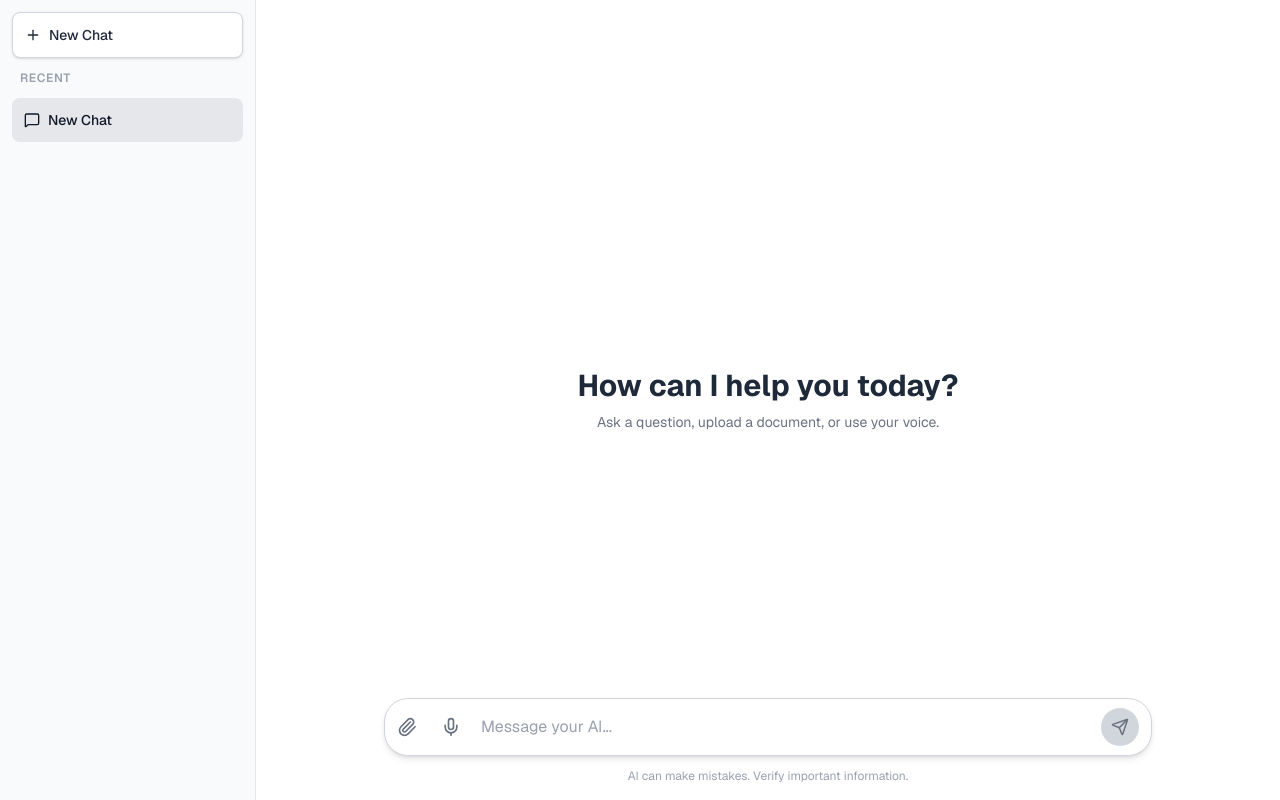
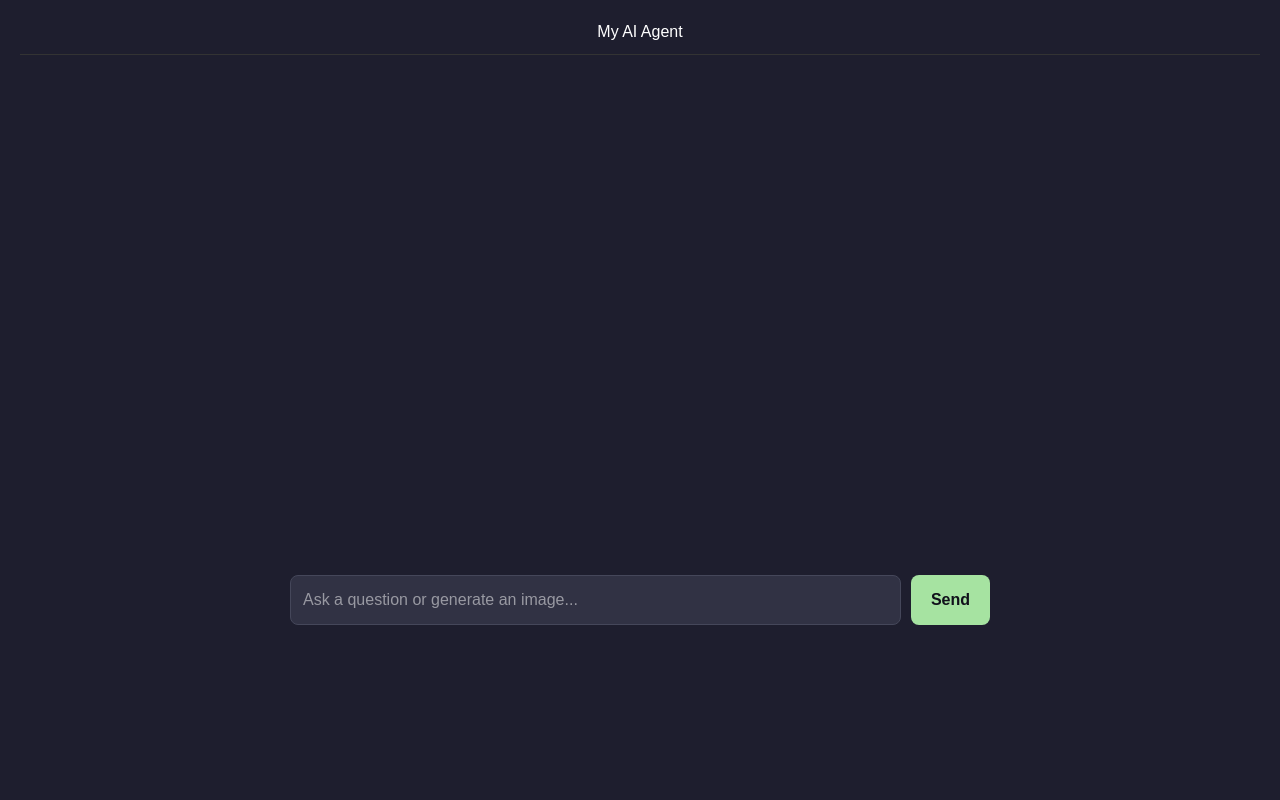
Before and after one commit to Neel2940/my-ai-agent, a Next.js app in the folder frontend/: page / in a window 1280 px wide. Built offline with nearby package versions, Linux system fonts and the light colour scheme.

Commit message:
Updated page.tsx to read streaming response

```diff
--- a/frontend/app/page.tsx
+++ b/frontend/app/page.tsx
@@ -1,237 +1,149 @@
 'use client';
 
-import React, { useState, useRef, useEffect } from 'react';
-import { Send, Plus, MessageSquare, Mic, Paperclip } from 'lucide-react';
+import { useState } from 'react';
 
-type Message = {
+interface Message {
   sender: 'user' | 'ai';
   text: string;
-};
-
-type Session = {
-  id: string;
-  title: string;
-  messages: Message[];
-};
+}
 
 export default function Home() {
   const [input, setInput] = useState('');
-  const [sessions, setSessions] = useState<Session[]>([{ id: '1', title: 'New Chat', messages: [] }]);
-  const [currentSessionId, setCurrentSessionId] = useState('1');
+  const [messages, setMessages] = useState<Message[]>([]);
   const [loading, setLoading] = useState(false);
-  const [isListening, setIsListening] = useState(false);
-
-  const messagesEndRef = useRef<HTMLDivElement>(null);
-  const fileInputRef = useRef<HTMLInputElement>(null);
-
-  const currentSession = sessions.find(s => s.id === currentSessionId) || sessions[0];
-
-  useEffect(() => {
-    messagesEndRef.current?.scrollIntoView({ behavior: 'smooth' });
-  }, [currentSession.messages]);
-
-  const createNewChat = () => {
-    const newSession = { id: Date.now().toString(), title: 'New Chat', messages: [] };
-    setSessions([newSession, ...sessions]);
-    setCurrentSessionId(newSession.id);
-  };
-
-  // --- STEP 1: Microphone Logic ---
-  const toggleListening = () => {
-    // @ts-ignore - Web Speech API
-    const SpeechRecognition = window.SpeechRecognition || window.webkitSpeechRecognition;
-    if (!SpeechRecognition) {
-      alert("Your browser does not support voice input.");
-      return;
-    }
-
-    if (isListening) return; // Prevent multiple instances
-
-    const recognition = new SpeechRecognition();
-    recognition.lang = 'en-US';
-
-    recognition.onstart = () => setIsListening(true);
-
-    recognition.onresult = (event: any) => {
-      const transcript = event.results[0][0].transcript;
-      setInput((prev) => prev + (prev ? " " : "") + transcript);
-    };
-
-    recognition.onend = () => setIsListening(false);
-
-    recognition.start();
-  };
-
-  // --- STEP 2: Document Upload Logic ---
-  const handleFileUpload = (e: React.ChangeEvent<HTMLInputElement>) => {
-    const file = e.target.files?.[0];
-    if (file) {
-      // For now, this just adds the file name to the prompt.
-      // You can connect this to your Python PDF reader endpoint!
-      setInput((prev) => prev + ` [Attached File: ${file.name}] `);
-    }
-  };
 
   const sendMessage = async () => {
     if (!input.trim() || loading) return;
 
-    const userText = input.trim();
+    const userText = input;
     setInput('');
+
+    // 1. Add User Message
+    setMessages((prev) => [...prev, { sender: 'user', text: userText }]);
     setLoading(true);
 
-    const updatedTitle = currentSession.messages.length === 0 ? userText.slice(0, 22) + '...' : currentSession.title;
+    try {
+      // 2. Add empty AI placeholder message
+      setMessages((prev) => [...prev, { sender: 'ai', text: '' }]);
 
-    const newMessages: Message[] = [
-      ...currentSession.messages,
-      { sender: 'user', text: userText },
-      { sender: 'ai', text: '' }
-    ];
-
-    setSessions(prev =>
-      prev.map(s =>
-        s.id === currentSessionId ? { ...s, title: updatedTitle, messages: newMessages } : s
-      )
-    );
-
-    try {
+      // 3. Connect to Render backend
       const res = await fetch('https://my-ai-agent-8ckl.onrender.com/smart_chat', {
         method: 'POST',
         headers: { 'Content-Type': 'application/json' },
         body: JSON.stringify({ message: userText }),
       });
 
-      if (!res.body) throw new Error("No response body");
+      if (!res.ok) {
+        throw new Error(`Server status: ${res.status}`);
+      }
 
+      if (!res.body) throw new Error('No response body from server.');
+
+      // 4. Read streaming chunks
       const reader = res.body.getReader();
       const decoder = new TextDecoder();
-      let aiFullMessage = "";
 
       while (true) {
-        const { value, done } = await reader.read();
+        const { done, value } = await reader.read();
         if (done) break;
 
         const chunk = decoder.decode(value, { stream: true });
-        aiFullMessage += chunk;
 
-        setSessions(prev =>
-          prev.map(s => {
-            if (s.id === currentSessionId) {
-              const updatedMessages = [...s.messages];
-              updatedMessages[updatedMessages.length - 1].text = aiFullMessage;
-              return { ...s, messages: updatedMessages };
+        // Append chunk to the last AI message
+        setMessages((prev) => {
+          const updated = [...prev];
+          const lastIdx = updated.length - 1;
+          if (updated[lastIdx] && updated[lastIdx].sender === 'ai') {
+            updated[lastIdx] = {
+              ...updated[lastIdx],
+              text: updated[lastIdx].text + chunk,
+            };
           }
-            return s;
-          })
-        );
+          return updated;
+        });
       }
     } catch (error) {
-      console.error("Error connecting to AI:", error);
+      console.error(error);
+      setMessages((prev) => [
+        ...prev,
+        { sender: 'ai', text: 'Error connecting to AI backend. Please wait a moment for Render to wake up.' },
+      ]);
     } finally {
       setLoading(false);
     }
   };
 
   return (
-    <div className="flex h-screen bg-white text-gray-800 font-sans">
+    <div style={{ backgroundColor: '#1e1e2e', color: '#fff', minHeight: '100vh', padding: '20px', fontFamily: 'sans-serif' }}>
+      <header style={{ textAlign: 'center', marginBottom: '20px', borderBottom: '1px solid #333', paddingBottom: '10px' }}>
+        <h2>My AI Agent</h2>
+      </header>
 
-      {/* Sidebar - Light Theme */}
-      <div className="w-64 bg-gray-50 flex flex-col border-r border-gray-200 hidden md:flex">
-        <div className="p-3">
-          <button
-            onClick={createNewChat}
-            className="w-full flex items-center gap-2 border border-gray-300 hover:bg-gray-200 text-gray-800 text-sm p-3 rounded-lg transition-colors font-medium shadow-sm bg-white"
+      <div style={{ maxWidth: '700px', margin: '0 auto', display: 'flex', flexDirection: 'column', gap: '15px', minHeight: '60vh' }}>
+        {messages.map((msg, index) => (
+          <div
+            key={index}
+            style={{
+              alignSelf: msg.sender === 'user' ? 'flex-end' : 'flex-start',
+              backgroundColor: msg.sender === 'user' ? '#89b4fa' : '#313244',
+              color: msg.sender === 'user' ? '#11111b' : '#cdd6f4',
+              padding: '12px 16px',
+              borderRadius: '12px',
+              maxWidth: '80%',
+              whiteSpace: 'pre-wrap',
+            }}
           >
-            <Plus size={16} /> New Chat
-          </button>
+            <strong>{msg.sender === 'user' ? 'You: ' : 'AI: '}</strong>
+
+            {/* Check if AI returned a Markdown Image */}
+            {msg.text.includes('![IMAGE](') ? (
+              <div>
+                <p>{msg.text.split('![IMAGE](')[0]}</p>
+                <img
+                  src={msg.text.split('![IMAGE](')[1]?.replace(')', '')}
+                  alt="Generated AI"
+                  style={{ maxWidth: '100%', borderRadius: '8px', marginTop: '10px' }}
+                />
               </div>
-        <div className="flex-1 overflow-y-auto px-3">
-          <div className="text-xs text-gray-400 mb-3 px-2 font-semibold uppercase tracking-wider">Recent</div>
-          {sessions.map(session => (
-            <button
-              key={session.id}
-              onClick={() => setCurrentSessionId(session.id)}
-              className={`w-full flex items-center gap-2 text-left p-3 text-sm rounded-lg truncate transition-colors ${
-                session.id === currentSessionId ? 'bg-gray-200 text-gray-900 font-medium' : 'hover:bg-gray-100 text-gray-600'
-              }`}
-            >
-              <MessageSquare size={16} className="shrink-0" />
-              <span className="truncate">{session.title}</span>
-            </button>
+            ) : (
+              msg.text
+            )}
+          </div>
         ))}
       </div>
-      </div>
 
-      {/* Main Chat Area */}
-      <div className="flex-1 flex flex-col h-full relative bg-white">
-        <div className="flex-1 overflow-y-auto p-4 sm:p-6 pb-36">
-          {currentSession.messages.length === 0 ? (
-            <div className="h-full flex flex-col items-center justify-center text-center">
-              <h2 className="text-3xl font-bold text-gray-800 mb-2">How can I help you today?</h2>
-              <p className="text-gray-500 text-sm">Ask a question, upload a document, or use your voice.</p>
-            </div>
-          ) : (
-            <div className="max-w-3xl mx-auto space-y-6">
-              {currentSession.messages.map((msg, idx) => (
-                <div key={idx} className={`flex ${msg.sender === 'user' ? 'justify-end' : 'justify-start'}`}>
-                  <div className={`px-4 py-3 rounded-2xl max-w-[85%] text-[15px] leading-relaxed ${
-                    msg.sender === 'user'
-                      ? 'bg-gray-100 text-gray-900 rounded-br-sm border border-gray-200'
-                      : 'bg-transparent text-gray-800'
-                  }`}>
-                    <div className="whitespace-pre-wrap">{msg.text}</div>
-                  </div>
-                </div>
-              ))}
-              <div ref={messagesEndRef} />
-            </div>
-          )}
-        </div>
-
-        {/* Input Box with Mic and Upload */}
-        <div className="absolute bottom-0 left-0 w-full bg-gradient-to-t from-white via-white to-transparent p-4">
-          <div className="max-w-3xl mx-auto relative flex items-center bg-white border border-gray-300 rounded-3xl shadow-md pr-2">
-
-            {/* Hidden File Input & Paperclip Button */}
-            <input type="file" ref={fileInputRef} onChange={handleFileUpload} className="hidden" />
-            <button
-              onClick={() => fileInputRef.current?.click()}
-              className="p-3 text-gray-500 hover:text-gray-800 transition-colors rounded-full"
-              title="Upload Document"
-            >
-              <Paperclip size={20} />
-            </button>
-
-            {/* Microphone Button */}
-            <button
-              onClick={toggleListening}
-              className={`p-3 transition-colors rounded-full ${isListening ? 'text-red-500 animate-pulse' : 'text-gray-500 hover:text-gray-800'}`}
-              title="Use Microphone"
-            >
-              <Mic size={20} />
-            </button>
-
-            {/* Text Input */}
+      <div style={{ maxWidth: '700px', margin: '20px auto 0', display: 'flex', gap: '10px' }}>
         <input
           type="text"
           value={input}
           onChange={(e) => setInput(e.target.value)}
           onKeyDown={(e) => e.key === 'Enter' && sendMessage()}
-              placeholder="Message your AI..."
-              className="flex-1 bg-transparent text-gray-900 py-4 px-2 focus:outline-none placeholder-gray-400"
-              disabled={loading}
+          placeholder="Ask a question or generate an image..."
+          style={{
+            flex: 1,
+            padding: '12px',
+            borderRadius: '8px',
+            border: '1px solid #45475a',
+            backgroundColor: '#313244',
+            color: '#fff',
+            outline: 'none',
+          }}
         />
-
-            {/* Send Button */}
         <button
           onClick={sendMessage}
-              disabled={!input.trim() || loading}
-              className="p-2.5 m-1 bg-black text-white rounded-full hover:bg-gray-800 disabled:bg-gray-300 disabled:text-gray-500 transition-colors"
+          disabled={loading}
+          style={{
+            padding: '12px 20px',
+            borderRadius: '8px',
+            border: 'none',
+            backgroundColor: '#a6e3a1',
+            color: '#11111b',
+            fontWeight: 'bold',
+            cursor: 'pointer',
+          }}
         >
-              <Send size={18} />
+          {loading ? 'Sending...' : 'Send'}
         </button>
-          </div>
-          <p className="text-center text-xs text-gray-400 mt-3">AI can make mistakes. Verify important information.</p>
-        </div>
       </div>
     </div>
   );
```
Lines whose indentation alone changed are shown as unchanged.
